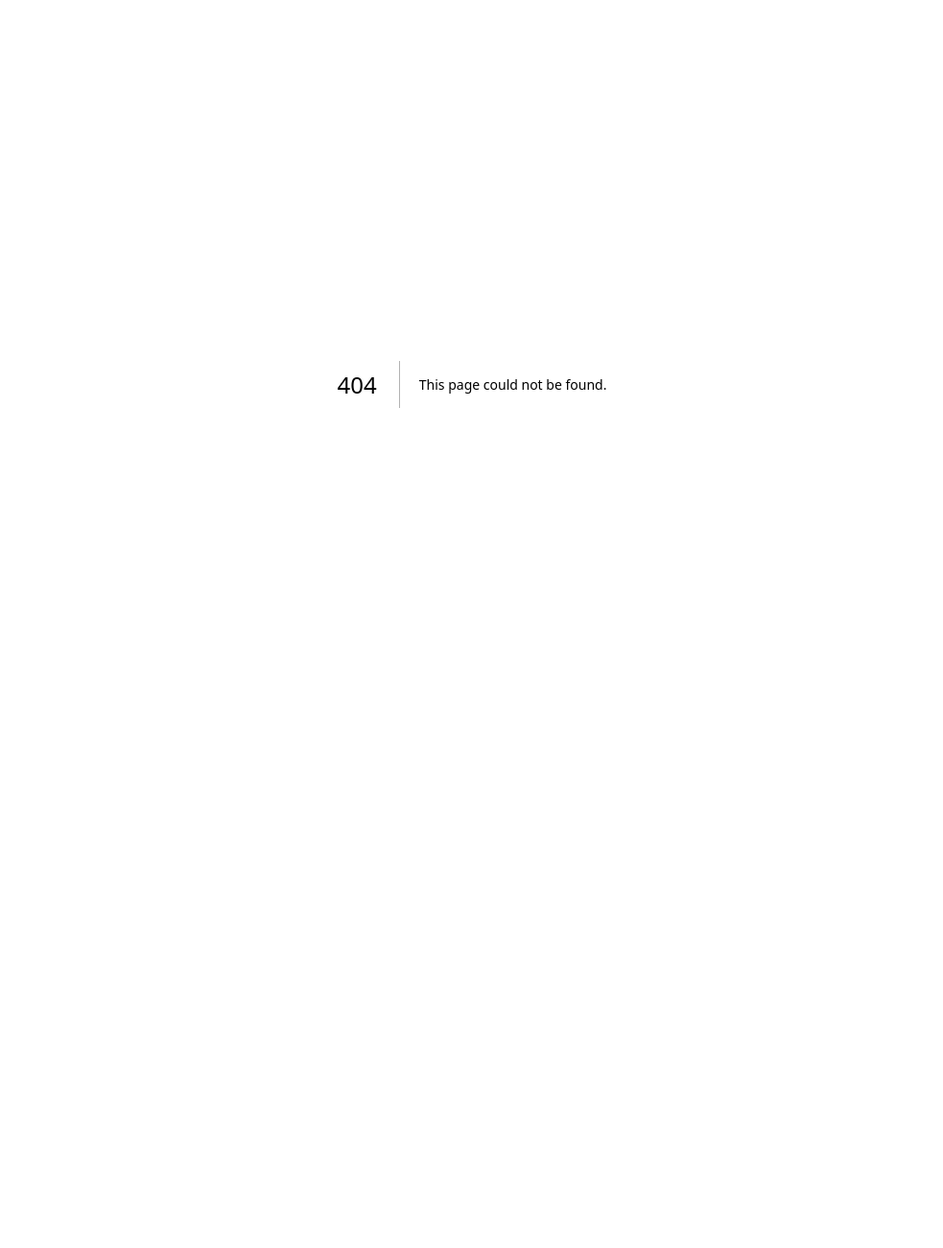
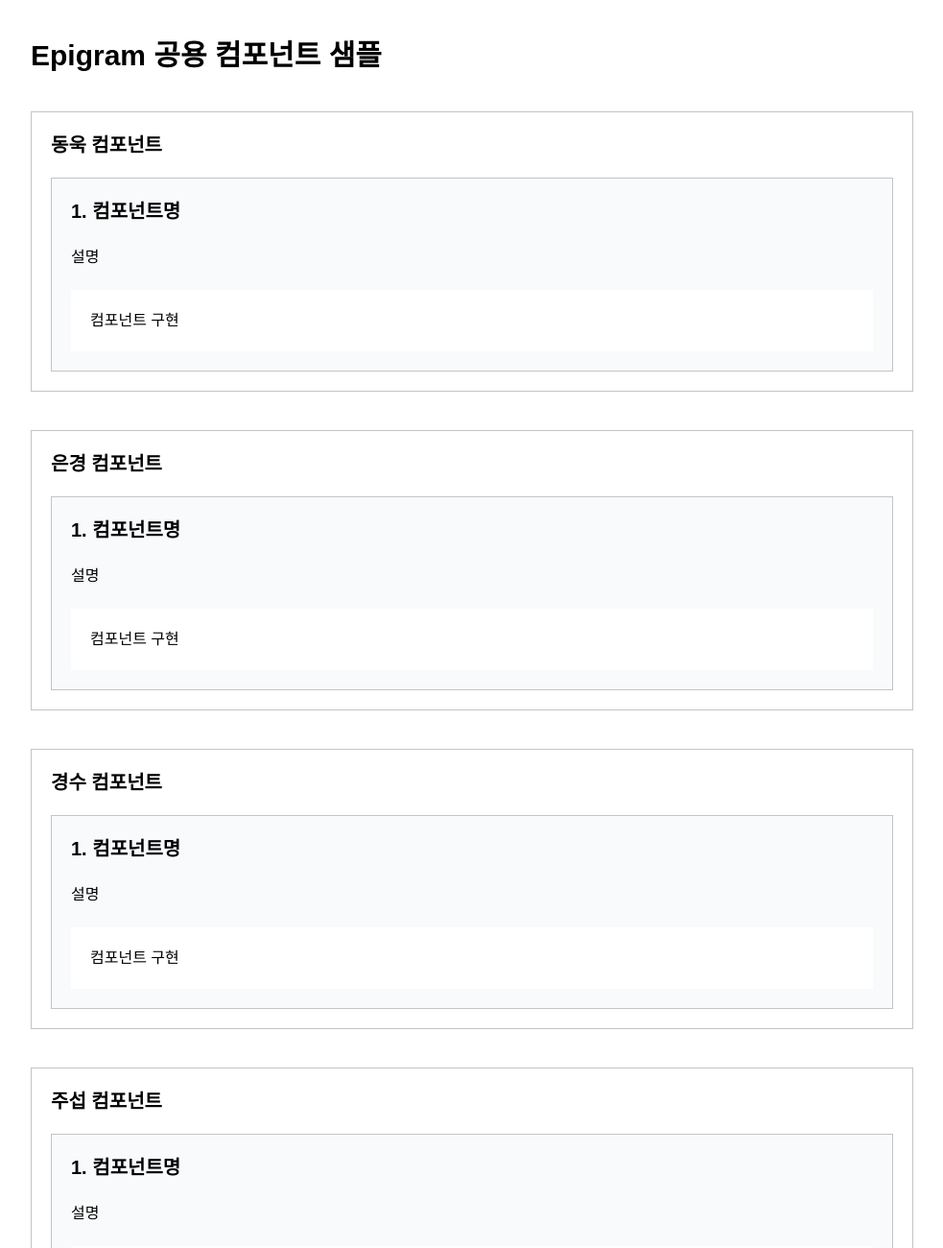
Before and after one commit to 0430will/FE12_Team5_epigram, a Next.js app: page /sample in a window 1280 px wide. Before the commit this address had no page. Shown: the top 1300 px of the page at 96% size, without its empty margins (148-1131 px from the left). Before the commit the page ends 800 px from the top, so only its background shows below. Built offline with nearby package versions, Linux system fonts and the light colour scheme; a web font is replaced by a local one.

Commit message:
Feat: 샘플 페이지

```diff
--- a/src/app/globals.css
+++ b/src/app/globals.css
@@ -4,7 +4,7 @@
 @import url('https://fonts.googleapis.com/css2?family=Montserrat:wght@400;500;700&display=swap');
 @import "tailwindcss";
 
-* {
+body {
   margin: 0;
   box-sizing: border-box;
 }
--- /dev/null
+++ b/src/app/sample/_components/Gyeong.tsx
@@ -0,0 +1,11 @@
+export default function Gyeong() {
+  return (
+    <>
+      <div className="border border-gray-200 bg-gray-50 p-5">
+        <h3 className="mb-5 text-xl font-bold">1. 컴포넌트명</h3>
+        <p className="mb-5 leading-7">설명</p>
+        <div className="bg-white p-5">컴포넌트 구현</div>
+      </div>
+    </>
+  );
+}
--- /dev/null
+++ b/src/app/sample/_components/Jin.tsx
@@ -0,0 +1,11 @@
+export default function Jin() {
+  return (
+    <>
+      <div className="border border-gray-200 bg-gray-50 p-5">
+        <h3 className="mb-5 text-xl font-bold">1. 컴포넌트명</h3>
+        <p className="mb-5 leading-7">설명</p>
+        <div className="bg-white p-5">컴포넌트 구현</div>
+      </div>
+    </>
+  );
+}
--- /dev/null
+++ b/src/app/sample/_components/Seop.tsx
@@ -0,0 +1,11 @@
+export default function Seop() {
+  return (
+    <>
+      <div className="border border-gray-200 bg-gray-50 p-5">
+        <h3 className="mb-5 text-xl font-bold">1. 컴포넌트명</h3>
+        <p className="mb-5 leading-7">설명</p>
+        <div className="bg-white p-5">컴포넌트 구현</div>
+      </div>
+    </>
+  );
+}
--- /dev/null
+++ b/src/app/sample/_components/Sol.tsx
@@ -0,0 +1,17 @@
+export default function Sol() {
+  return (
+    <>
+      <div className="border border-gray-200 bg-gray-50 p-5">
+        <h3 className="mb-5 text-xl font-bold">1. Modal</h3>
+        <p className="mb-5 leading-7">
+          props
+          <br />
+          1️⃣
+        </p>
+        <div className="bg-white p-5">
+          <button className="cursor-pointer rounded-md bg-pink-500 px-5 py-2 font-bold text-white">모달 열기</button>
+        </div>
+      </div>
+    </>
+  );
+}
--- /dev/null
+++ b/src/app/sample/_components/Su.tsx
@@ -0,0 +1,11 @@
+export default function Su() {
+  return (
+    <>
+      <div className="border border-gray-200 bg-gray-50 p-5">
+        <h3 className="mb-5 text-xl font-bold">1. 컴포넌트명</h3>
+        <p className="mb-5 leading-7">설명</p>
+        <div className="bg-white p-5">컴포넌트 구현</div>
+      </div>
+    </>
+  );
+}
--- /dev/null
+++ b/src/app/sample/_components/Uk.tsx
@@ -0,0 +1,11 @@
+export default function Uk() {
+  return (
+    <>
+      <div className="border border-gray-200 bg-gray-50 p-5">
+        <h3 className="mb-5 text-xl font-bold">1. 컴포넌트명</h3>
+        <p className="mb-5 leading-7">설명</p>
+        <div className="bg-white p-5">컴포넌트 구현</div>
+      </div>
+    </>
+  );
+}
--- /dev/null
+++ b/src/app/sample/page.tsx
@@ -0,0 +1,43 @@
+import Gyeong from './_components/Gyeong';
+import Jin from './_components/Jin';
+import Seop from './_components/Seop';
+import Sol from './_components/Sol';
+import Su from './_components/Su';
+import Uk from './_components/Uk';
+
+export default function page() {
+  return (
+    <main className="mx-auto max-w-[1000px] p-10">
+      <h1 className="mb-10 text-3xl font-bold">Epigram 공용 컴포넌트 샘플</h1>
+      <section className="mb-10 border border-gray-200 p-5">
+        <h2 className="mb-5 text-xl font-bold">동욱 컴포넌트 </h2>
+        <Uk />
+      </section>
+
+      <section className="mb-10 border border-gray-200 p-5">
+        <h2 className="mb-5 text-xl font-bold">은경 컴포넌트 </h2>
+        <Gyeong />
+      </section>
+
+      <section className="mb-10 border border-gray-200 p-5">
+        <h2 className="mb-5 text-xl font-bold">경수 컴포넌트 </h2>
+        <Su />
+      </section>
+
+      <section className="mb-10 border border-gray-200 p-5">
+        <h2 className="mb-5 text-xl font-bold">주섭 컴포넌트 </h2>
+        <Seop />
+      </section>
+
+      <section className="mb-10 border border-gray-200 p-5">
+        <h2 className="mb-5 text-xl font-bold">병진 컴포넌트 </h2>
+        <Jin />
+      </section>
+
+      <section className="mb-10 border border-gray-200 p-5">
+        <h2 className="mb-5 text-xl font-bold">한솔 컴포넌트 </h2>
+        <Sol />
+      </section>
+    </main>
+  );
+}
```
